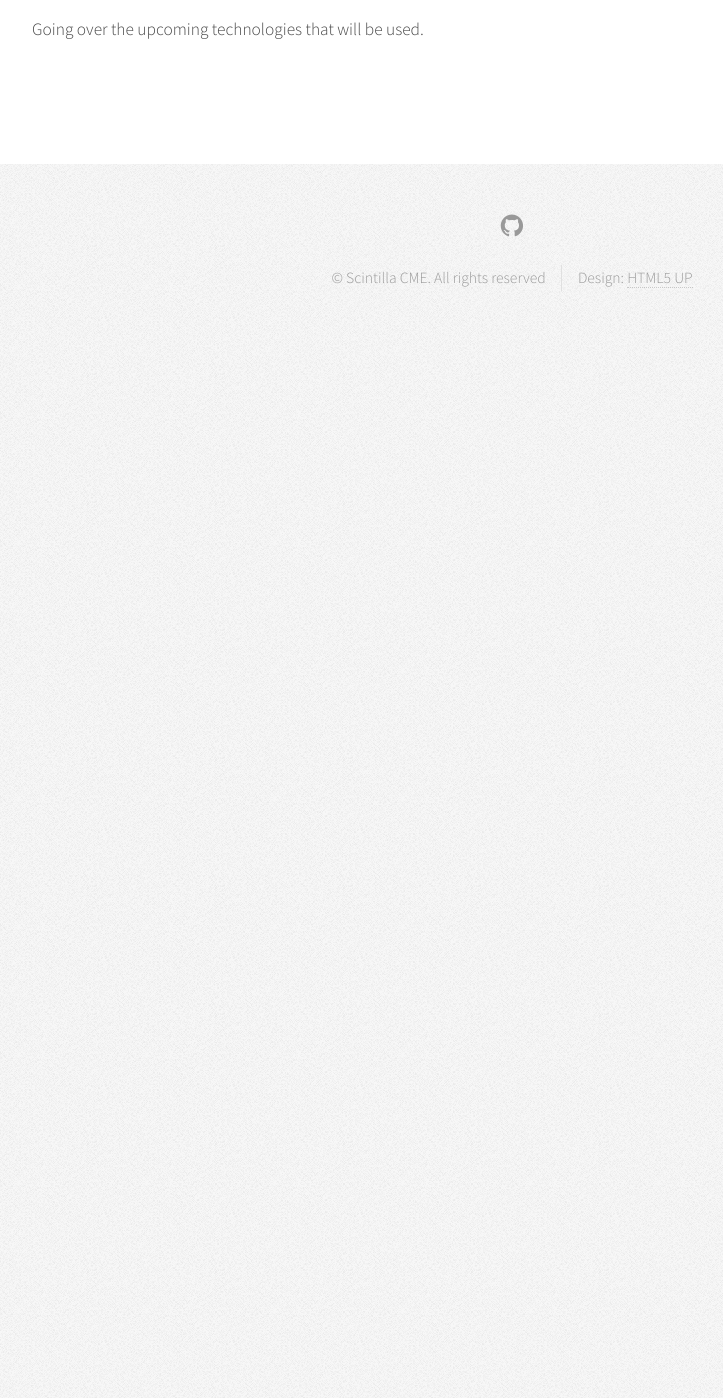
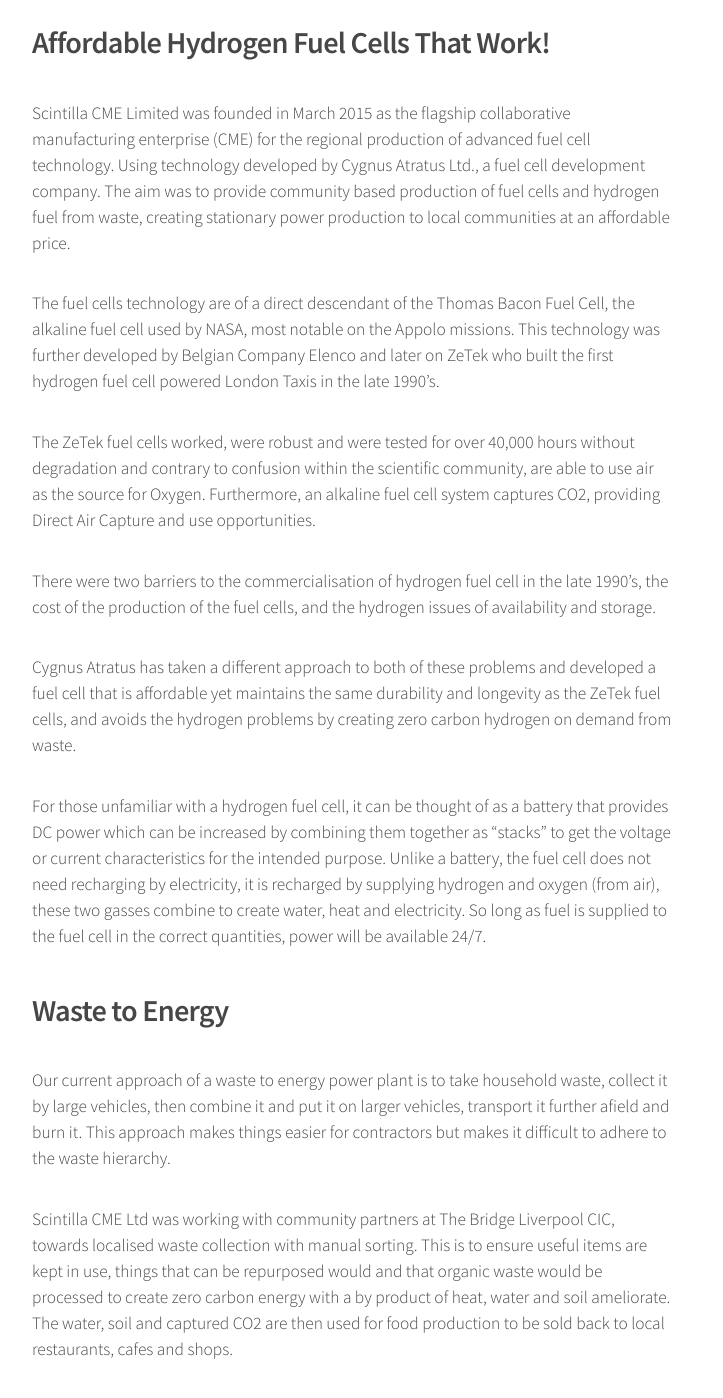
Before and after one commit to TommyHawk97/LE_Website, a Jekyll site: the page built from about/index.html, in a window 1280 px wide and 1400 px high, scrolled down 645 px. Shown: the whole window, without its empty margins (128-851 px from the left). Built offline with Jekyll 4.4.1, drawn with Linux system fonts in a browser that asks for light colours; before the commit the page ends 1019 px from its top, so only the background shows below that.

Commit message:
added information to about page

```diff
--- a/about/index.html
+++ b/about/index.html
@@ -19,7 +19,31 @@
 
 								<span class="image featured"><img src="{{ site.baseurl }}/assets/images//banner.jpg" alt="" /></span>
 
-								<p>Going over the upcoming technologies that will be used.</p>
+								<h2>Affordable Hydrogen Fuel Cells That Work!</h2>
+
+								<p>Scintilla CME Limited was founded in March 2015 as the flagship collaborative manufacturing enterprise (CME)
+								for the regional production of advanced fuel cell technology. Using technology developed by Cygnus Atratus Ltd., a fuel cell development company.
+								The aim was to provide community based production of fuel cells and hydrogen fuel from waste,
+								creating stationary power production to local communities at an affordable price.</p>
+								<p>The fuel cells technology are of a direct descendant of the Thomas Bacon Fuel Cell, the alkaline fuel cell used by NASA,
+								most notable on the Appolo missions.
+								This technology was further developed by Belgian Company Elenco and later on ZeTek who built the first hydrogen fuel cell powered London Taxis in the late 1990’s.</p>
+								<p>The ZeTek fuel cells worked, were robust and were tested for over 40,000 hours without degradation and contrary to confusion within the scientific community,
+								are able to use air as the source for Oxygen. Furthermore, an alkaline fuel cell system captures CO2, providing Direct Air Capture and use opportunities.</p>
+								<p>There were two barriers to the commercialisation of hydrogen fuel cell in the late 1990’s, the cost of the production of the fuel cells, and the hydrogen issues of availability and storage.</p>
+								<p>Cygnus Atratus has taken a different approach to both of these problems and developed a fuel cell that is affordable yet maintains the same durability and longevity as the ZeTek fuel cells, and avoids the hydrogen problems by creating zero carbon hydrogen on demand from waste.</p>
+								<p>For those unfamiliar with a hydrogen fuel cell, it can be thought of as a battery that provides DC power which can be increased by combining them together as “stacks” to get the voltage or current characteristics
+								for the intended purpose. Unlike a battery, the fuel cell does not need recharging by electricity, it is recharged by supplying hydrogen and oxygen (from air),
+								these two gasses combine to create water, heat and electricity.  So long as fuel is supplied to the fuel cell in the correct quantities, power will be available 24/7.
+
+								<h2>Waste to Energy</h2>
+
+								<p>Our current approach of a waste to energy power plant is to take household waste, collect it by large vehicles,
+								then combine it and put it on larger vehicles, transport it further afield and burn it.
+								This approach makes things easier for contractors but makes it difficult to adhere to the waste hierarchy.</p>
+								<p>Scintilla CME Ltd was working with community partners at The Bridge Liverpool CIC, towards localised waste collection with manual sorting.
+								This is to ensure useful items are kept in use, things that can be repurposed would and that organic waste would be processed to create zero carbon energy with a by product of heat, water and soil ameliorate.
+								The water, soil and captured CO2 are then used for food production to be sold back to local restaurants, cafes and shops.</p>
 
 							</article>
 					</div>
```
